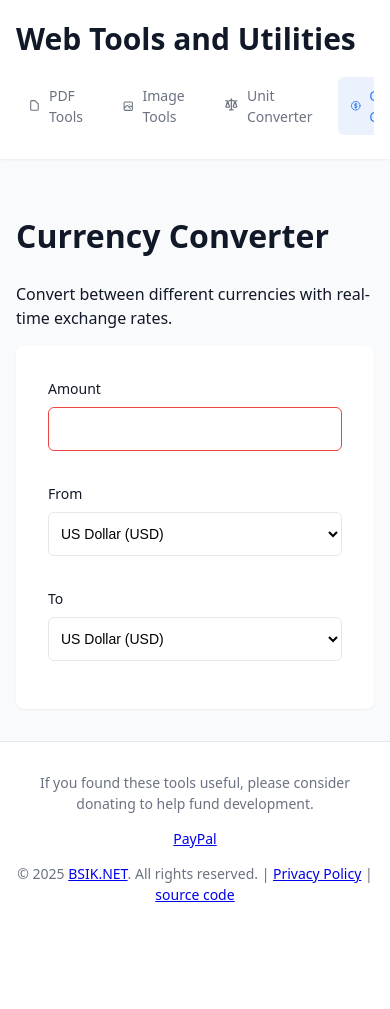
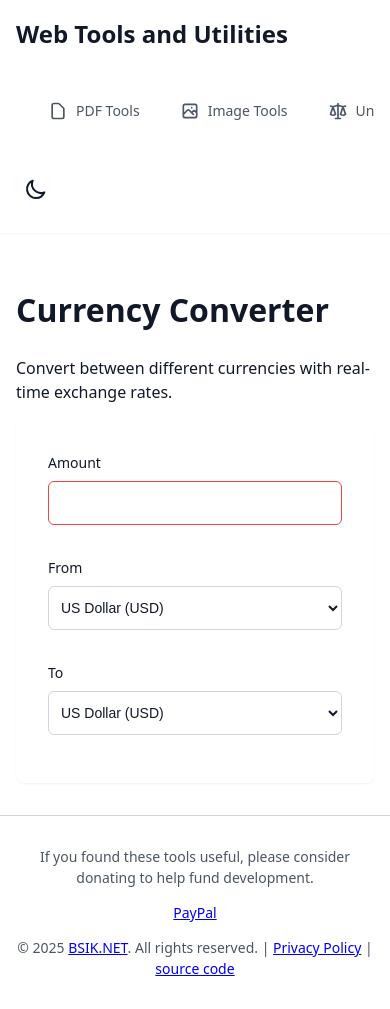
Before and after one commit to b-sik/web-tools-and-utilities, a FastAPI app: page /currency/ in a window 390 px wide. Before the commit the page ends 902 px from the top, so only its background shows below. Run offline with FastAPI, Linux system fonts and the light colour scheme.

Commit message:
add dark mode

```diff
--- /dev/null
+++ b/app/static/css/dark-mode.css
@@ -0,0 +1,234 @@
+/* Dark Mode Styles */
+:root {
+    /* Light theme variables - keeping for reference */
+    --bg-color: #ffffff;
+    --text-color: #111827;
+    --text-muted: #4b5563;
+    --card-bg: #ffffff;
+    --border-color: #d1d5db;
+    --input-bg: #ffffff;
+    --input-border: #d1d5db;
+    --btn-primary-bg: #2563eb;
+    --btn-primary-text: #ffffff;
+    --btn-primary-hover: #1d4ed8;
+    --header-bg: #ffffff;
+    --header-border: #d1d5db;
+    --nav-link-hover: #f8fafc;
+    --nav-link-active: #e5e7eb;
+    --subnav-bg: #ffffff;
+    --footer-bg: #ffffff;
+    --error-color: #dc2626;
+    --success-color: #15803d;
+}
+
+[data-theme="dark"] {
+    --bg-color: #0f0a3c; /* Darker background for better contrast */
+    --text-color: #dddddd; /* Pure white text for maximum readability */
+    --text-muted: #9ca3af;        /* Lighter gray that's still readable */
+    --card-bg: #1e1b4b; /* Lighter than bg, but still dark enough */
+    --border-color: #4f46e5; /* Brighter border for better visibility */
+    --input-bg: #1e1b4b; /* Same as card for consistency */
+    --input-border: #4f46e5; /* Bright border for form elements */
+    --btn-primary-bg: #4f46e5; /* Darker button for white text */
+    --btn-primary-text: #dddddd; /* White text for better readability */
+    --btn-primary-hover: #6366f1; /* Lighter on hover */
+    --header-bg: #0f0a3c; /* Match main background */
+    --header-border: #4f46e5; /* Consistent bright border */
+    --nav-link-hover: #1e1b4b; /* Visible hover state */
+    --nav-link-active: #4f46e5; /* Match primary button */
+    --subnav-bg: #0f0a3c; /* Match main background */
+    --footer-bg: #0f0a3c; /* Match main background */
+    --error-color: #ff4444; /* Brighter red for errors */
+    --success-color: #4ade80; /* Brighter green for success */
+}
+
+/* Header layout */
+.header-content {
+    display: flex;
+    justify-content: space-between;
+    align-items: center;
+}
+
+.header-right {
+    display: flex;
+    align-items: center;
+    gap: 1rem;
+}
+
+/* Mobile header layout */
+@media (max-width: 640px) {
+    .header-content {
+        flex-direction: column;
+        align-items: flex-start;
+        gap: 1rem;
+    }
+
+    .header-right {
+        width: 100%;
+        flex-direction: column;
+        align-items: stretch;
+    }
+
+    .nav {
+        width: 100%;
+        overflow-x: auto;
+    }
+
+    [data-theme="dark"] .nav {
+        scrollbar-color: #3b82f6 #1f2937; /* Bright blue thumb, dark track */
+    }
+
+    [data-theme="dark"] .nav::-webkit-scrollbar-thumb {
+        background-color: #3b82f6;
+    }
+
+    [data-theme="dark"] .nav::-webkit-scrollbar-track {
+        background-color: #1f2937;
+    }
+
+    .theme-toggle {
+        margin: 0.5rem 0;
+        width: 100%;
+        justify-content: center;
+        background-color: var(--nav-link-hover);
+    }
+
+    .theme-toggle:hover {
+        background-color: var(--nav-link-active);
+    }
+}
+
+/* Theme toggle button styles */
+.theme-toggle {
+    display: flex;
+    align-items: center;
+    justify-content: center;
+    width: 2.5rem;
+    height: 2.5rem;
+    padding: 0.5rem;
+    border: none;
+    border-radius: 0.375rem;
+    background: transparent;
+    color: var(--text-color);
+    cursor: pointer;
+    transition: background-color 0.2s;
+}
+
+.theme-toggle:hover {
+    background-color: var(--nav-link-hover);
+}
+
+.theme-toggle:focus {
+    outline: 2px solid var(--btn-primary-bg);
+    outline-offset: 2px;
+}
+
+.theme-toggle-icon {
+    width: 1.5rem;
+    height: 1.5rem;
+}
+
+.theme-toggle-icon-light {
+    display: none;
+}
+
+.theme-toggle-icon-dark {
+    display: block;
+}
+
+[data-theme="dark"] .theme-toggle-icon-light {
+    display: block;
+}
+
+[data-theme="dark"] .theme-toggle-icon-dark {
+    display: none;
+}
+
+/* Apply theme variables to existing elements */
+body {
+    background-color: var(--bg-color);
+    color: var(--text-color);
+}
+
+.header {
+    background-color: var(--header-bg);
+    border-bottom-color: var(--header-border);
+}
+
+.card {
+    background-color: var(--card-bg);
+    border-color: var(--border-color);
+}
+
+.form-input {
+    background-color: var(--input-bg);
+    border-color: var(--input-border);
+    color: var(--text-color);
+}
+
+.btn-primary {
+    background-color: var(--btn-primary-bg);
+    color: var(--btn-primary-text) !important;
+}
+
+.btn-primary:hover {
+    background-color: var(--btn-primary-hover);
+}
+
+.subnav {
+    background-color: var(--subnav-bg);
+    border-bottom-color: var(--border-color);
+}
+
+.footer {
+    background-color: var(--footer-bg);
+    border-top-color: var(--border-color);
+}
+
+.error-message {
+    color: var(--error-color);
+}
+
+/* Improve contrast for links in dark mode */
+[data-theme="dark"] a {
+    color: #6366f1; /* Brighter than buttons for visibility */
+}
+
+[data-theme="dark"] a:hover {
+    color: #818cf8; /* Even brighter on hover */
+}
+
+/* Preserve SVG colors in dark mode */
+[data-theme="dark"] svg {
+    color: currentColor;
+}
+
+/* Add smooth transitions */
+* {
+    transition:
+        background-color 0.3s ease,
+        border-color 0.3s ease,
+        color 0.3s ease;
+}
+
+/* Preserve syntax highlighting in dark mode */
+[data-theme="dark"] pre,
+[data-theme="dark"] code {
+    background-color: #2d3748;
+    color: #f7fafc;
+}
+
+/* Improve form control contrast in dark mode */
+[data-theme="dark"] select option {
+    background-color: var(--input-bg);
+    color: var(--text-color);
+}
+
+[data-theme="dark"] input::placeholder {
+    color: #9ca3af; /* More visible placeholder text */
+}
+
+/* Improve focus styles in dark mode */
+[data-theme="dark"] *:focus {
+    outline-color: var(--btn-primary-bg);
+}
--- a/app/static/css/main.css
+++ b/app/static/css/main.css
@@ -1,13 +1,16 @@
 /* Base styles */
 :root {
-    --primary-color: #3b82f6;
-    --secondary-color: #6b7280;
-    --background-color: #f9fafb;
+    --primary-color: #2563eb;
+    --secondary-color: #4b5563;
+    --background-color: #ffffff;
     --text-color: #111827;
-    --text-muted: #6b7280;
-    --border-color: #e5e7eb;
+    --text-muted: #4b5563;
+    --border-color: #d1d5db;
     --shadow-sm: 0 1px 2px 0 rgba(0, 0, 0, 0.05);
     --shadow-md: 0 4px 6px -1px rgba(0, 0, 0, 0.1);
+    --link-color: #1d4ed8;
+    --error-color: #dc2626;
+    --success-color: #15803d;
 }
 
 body {
@@ -46,11 +49,16 @@ body {
     gap: 1rem;
 }
 
+.header-controls {
+    display: flex;
+}
+
 .header-title {
     font-size: 1.875rem;
     font-weight: bold;
     color: var(--text-color);
     text-decoration: none;
+    white-space: nowrap;
 }
 
 .nav {
@@ -93,11 +101,51 @@ body {
         align-items: flex-start;
     }
 
-    .nav,
-    .subnav {
+    .header-title {
+        font-size: 1.5rem;
+        margin-bottom: 0.5rem;
+    }
+
+    .header-right {
+        width: 100%;
+    }
+
+    .nav {
+        position: relative;
         width: 100%;
         overflow-x: auto;
-        padding-bottom: 0.5rem;
+        -webkit-overflow-scrolling: touch;
+        padding: 0.75rem 0;
+        margin: 0;
+        scrollbar-width: thin;
+        scrollbar-color: var(--primary-color) transparent;
+    }
+
+    .nav::-webkit-scrollbar {
+        height: 6px;
+    }
+
+    .nav::-webkit-scrollbar-track {
+        background: transparent;
+    }
+
+    .nav::-webkit-scrollbar-thumb {
+        background-color: var(--primary-color);
+        border-radius: 20px;
+    }
+
+    .nav-link {
+        white-space: nowrap;
+        position: relative;
+        padding: 0.75rem 1rem;
+    }
+
+    .nav-link:first-child {
+        margin-left: 1rem;
+    }
+
+    .nav-link:last-child {
+        margin-right: 1rem;
     }
 }
 
--- /dev/null
+++ b/app/static/js/theme.js
@@ -0,0 +1,51 @@
+document.addEventListener('DOMContentLoaded', () => {
+    const themeToggle = document.getElementById('theme-toggle');
+    const html = document.documentElement;
+
+    // Check for saved theme preference, otherwise use system preference
+    const savedTheme = localStorage.getItem('theme');
+    const systemPrefersDark = window.matchMedia('(prefers-color-scheme: dark)').matches;
+
+    // Set initial theme
+    if (savedTheme) {
+        html.setAttribute('data-theme', savedTheme);
+        themeToggle.setAttribute('aria-checked', savedTheme === 'dark');
+    } else {
+        const initialTheme = systemPrefersDark ? 'dark' : 'light';
+        html.setAttribute('data-theme', initialTheme);
+        themeToggle.setAttribute('aria-checked', systemPrefersDark);
+    }
+
+    // Toggle theme
+    themeToggle.addEventListener('click', () => {
+        const currentTheme = html.getAttribute('data-theme');
+        const newTheme = currentTheme === 'light' ? 'dark' : 'light';
+
+        html.setAttribute('data-theme', newTheme);
+        localStorage.setItem('theme', newTheme);
+        themeToggle.setAttribute('aria-checked', newTheme === 'dark');
+
+        // Announce theme change to screen readers
+        const message = `Changed to ${newTheme} mode`;
+        const announcement = document.createElement('div');
+        announcement.setAttribute('role', 'status');
+        announcement.setAttribute('aria-live', 'polite');
+        announcement.classList.add('sr-only');
+        announcement.textContent = message;
+        document.body.appendChild(announcement);
+
+        // Remove announcement after it's been read
+        setTimeout(() => {
+            announcement.remove();
+        }, 1000);
+    });
+
+    // Listen for system theme changes
+    window.matchMedia('(prefers-color-scheme: dark)').addEventListener('change', (e) => {
+        if (!localStorage.getItem('theme')) {
+            const newTheme = e.matches ? 'dark' : 'light';
+            html.setAttribute('data-theme', newTheme);
+            themeToggle.setAttribute('aria-checked', e.matches);
+        }
+    });
+});
--- a/app/templates/base.html
+++ b/app/templates/base.html
@@ -1,5 +1,5 @@
 <!doctype html>
-<html lang="en" dir="ltr">
+<html lang="en" dir="ltr" data-theme="light">
     <head>
         <meta charset="UTF-8" />
         <meta name="viewport" content="width=device-width, initial-scale=1.0" />
@@ -115,6 +115,7 @@
         />
 
         <link rel="stylesheet" href="/static/css/main.css" />
+        <link rel="stylesheet" href="/static/css/dark-mode.css" />
 
         <!-- JSON-LD Structured Data -->
         <script type="application/ld+json">
@@ -151,6 +152,7 @@
         <header class="header" role="banner">
             <div class="container header-content">
                 <a href="/" class="header-title" aria-label="Home">Web Tools and Utilities</a>
+                <div class="header-right">
                     <nav class="nav" role="navigation" aria-label="Main navigation">
                         {% for utility in utilities %}
                         <a
@@ -180,6 +182,21 @@
                         </a>
                         {% endfor %}
                     </nav>
+                    <button
+                        id="theme-toggle"
+                        class="theme-toggle"
+                        aria-label="Toggle dark mode"
+                        role="switch"
+                        aria-checked="false"
+                    >
+                        <svg class="theme-toggle-icon theme-toggle-icon-light" xmlns="http://www.w3.org/2000/svg" fill="none" viewBox="0 0 24 24" stroke="currentColor" aria-hidden="true">
+                            <path stroke-linecap="round" stroke-linejoin="round" stroke-width="2" d="M12 3v1m0 16v1m9-9h-1M4 12H3m15.364 6.364l-.707-.707M6.343 6.343l-.707-.707m12.728 0l-.707.707M6.343 17.657l-.707.707M16 12a4 4 0 11-8 0 4 4 0 018 0z" />
+                        </svg>
+                        <svg class="theme-toggle-icon theme-toggle-icon-dark" xmlns="http://www.w3.org/2000/svg" fill="none" viewBox="0 0 24 24" stroke="currentColor" aria-hidden="true">
+                            <path stroke-linecap="round" stroke-linejoin="round" stroke-width="2" d="M20.354 15.354A9 9 0 018.646 3.646 9.003 9.003 0 0012 21a9.003 9.003 0 008.354-5.646z" />
+                        </svg>
+                    </button>
+                </div>
             </div>
         </header>
 
@@ -212,5 +229,6 @@
         </footer>
 
         {% block scripts %}{% endblock %}
+        <script src="/static/js/theme.js"></script>
     </body>
 </html>
```
Also changed, not shown: other parts of app/static/css/main.css (+14 -14 lines). Lines whose indentation alone changed are shown as unchanged.
